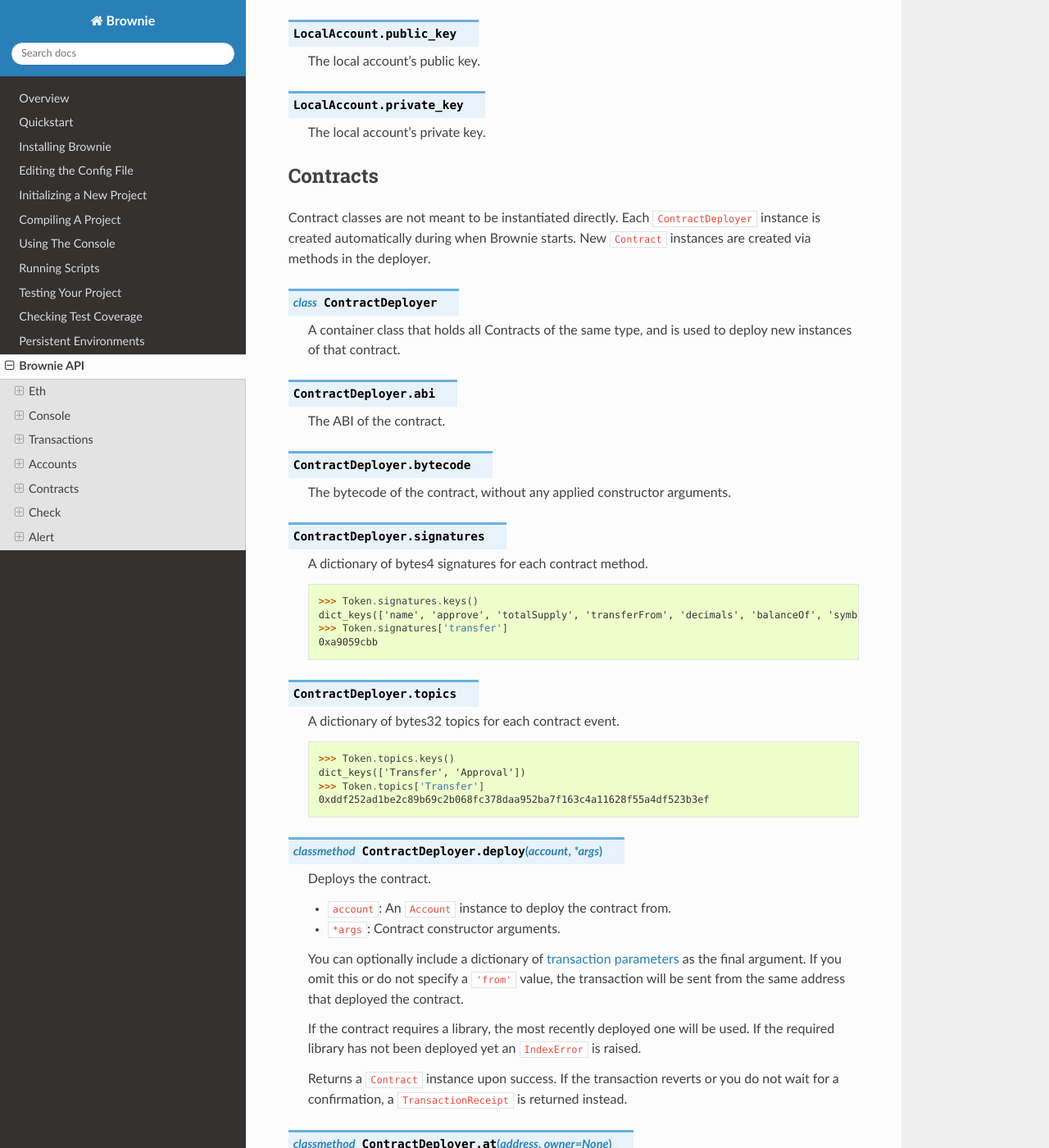
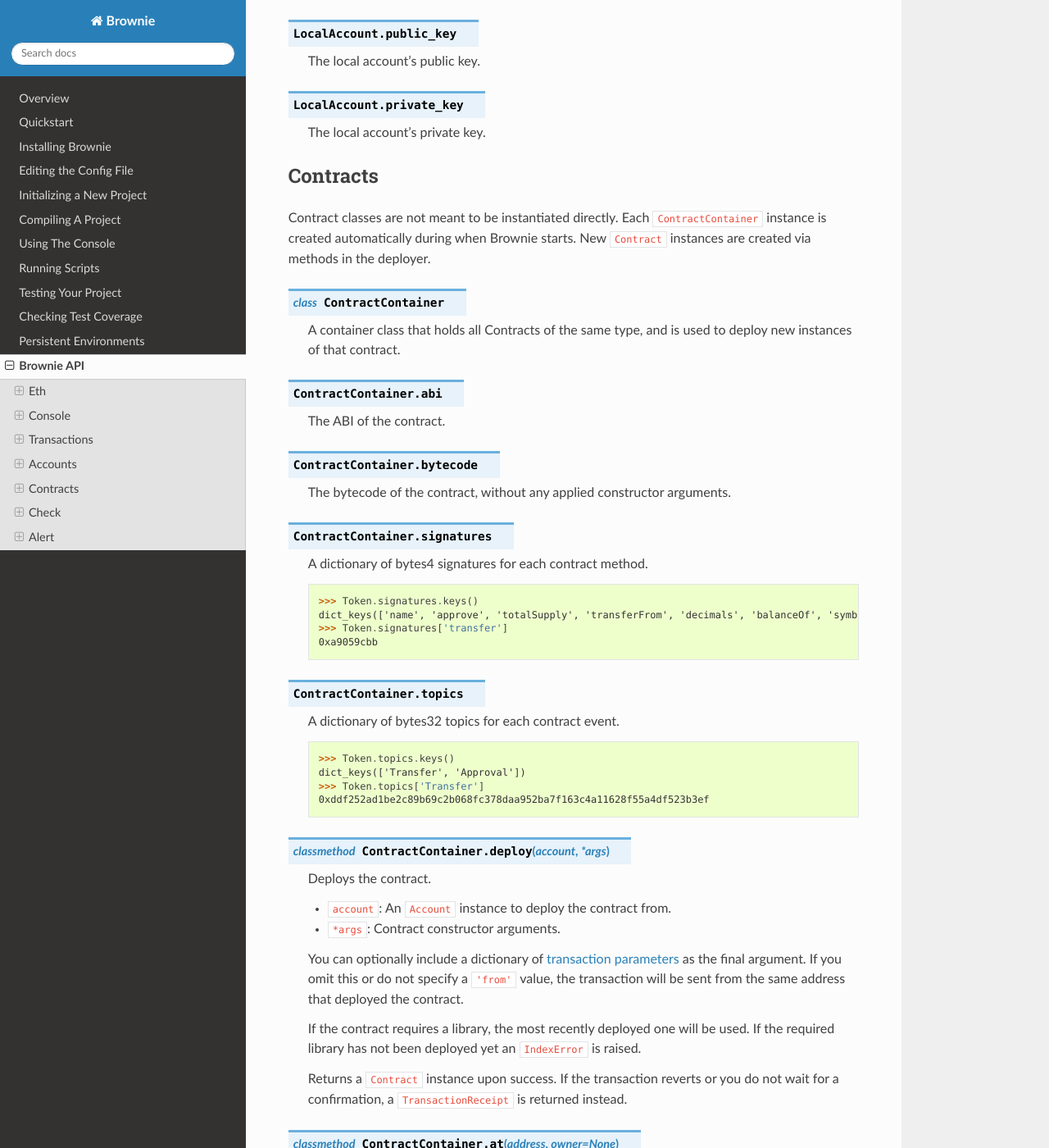
Before and after one commit to eth-brownie/brownie, a Sphinx documentation site: the page built from docs/api.rst, in a window 1280 px wide and 1400 px high, scrolled down 7344 px. Shown: the whole window at 82% size. Built offline with Sphinx 7.4.7 and the Read the Docs theme 2.0.0, drawn with Linux system fonts in a browser that asks for light colours; some of the changed text lies outside the part shown.

Commit message:
split ContractDeployer into ContractContainer and _ContractConstructor

```diff
--- a/docs/api.rst
+++ b/docs/api.rst
@@ -310,7 +310,7 @@
 
     Deploys a contract.
 
-    * ``contract``: A ``ContractDeployer`` instance of the contract to be deployed.
+    * ``contract``: A ``ContractContainer`` instance of the contract to be deployed.
     * ``*args``: Contract constructor arguments.
 
     You can optionally include a dictionary of `transaction parameters <https://web3py.readthedocs.io/en/stable/web3.eth.html#web3.eth.Eth.sendTransaction>`__ as the final argument.
@@ -332,21 +332,21 @@
 Contracts
 =========
 
-Contract classes are not meant to be instantiated directly. Each ``ContractDeployer`` instance is created automatically during when Brownie starts. New ``Contract`` instances are created via methods in the deployer.
+Contract classes are not meant to be instantiated directly. Each ``ContractContainer`` instance is created automatically during when Brownie starts. New ``Contract`` instances are created via methods in the deployer.
 
-.. py:class:: ContractDeployer
+.. py:class:: ContractContainer
 
     A container class that holds all Contracts of the same type, and is used to deploy new instances of that contract.
 
-.. py:attribute:: ContractDeployer.abi
+.. py:attribute:: ContractContainer.abi
 
     The ABI of the contract.
 
-.. py:attribute:: ContractDeployer.bytecode
+.. py:attribute:: ContractContainer.bytecode
 
     The bytecode of the contract, without any applied constructor arguments.
 
-.. py:attribute:: ContractDeployer.signatures
+.. py:attribute:: ContractContainer.signatures
 
     A dictionary of bytes4 signatures for each contract method.
 
@@ -357,7 +357,7 @@
         >>> Token.signatures['transfer']
         0xa9059cbb
 
-.. py:attribute:: ContractDeployer.topics
+.. py:attribute:: ContractContainer.topics
 
     A dictionary of bytes32 topics for each contract event.
 
@@ -368,7 +368,7 @@
         >>> Token.topics['Transfer']
         0xddf252ad1be2c89b69c2b068fc378daa952ba7f163c4a11628f55a4df523b3ef
 
-.. py:classmethod:: ContractDeployer.deploy(account, *args)
+.. py:classmethod:: ContractContainer.deploy(account, *args)
 
     Deploys the contract.
 
@@ -381,14 +381,14 @@
 
     Returns a ``Contract`` instance upon success. If the transaction reverts or you do not wait for a confirmation, a ``TransactionReceipt`` is returned instead.
 
-.. py:classmethod:: ContractDeployer.at(address, owner=None)
+.. py:classmethod:: ContractContainer.at(address, owner=None)
 
     Returns a ``Contract`` instance.
 
     * ``address``: Address where the contract is deployed. Raises a ValueError if there is no bytecode at the address.
     * ``owner``: ``Account`` instance to set as the contract owner. If transactions to the contract do not specify a ``'from'`` value, they will be sent from this account.
 
-.. py:classmethod:: ContractDeployer.remove(address)
+.. py:classmethod:: ContractContainer.remove(address)
 
     Removes a contract instance from the container.
 
```
Also changed, not shown: 3 other files.
